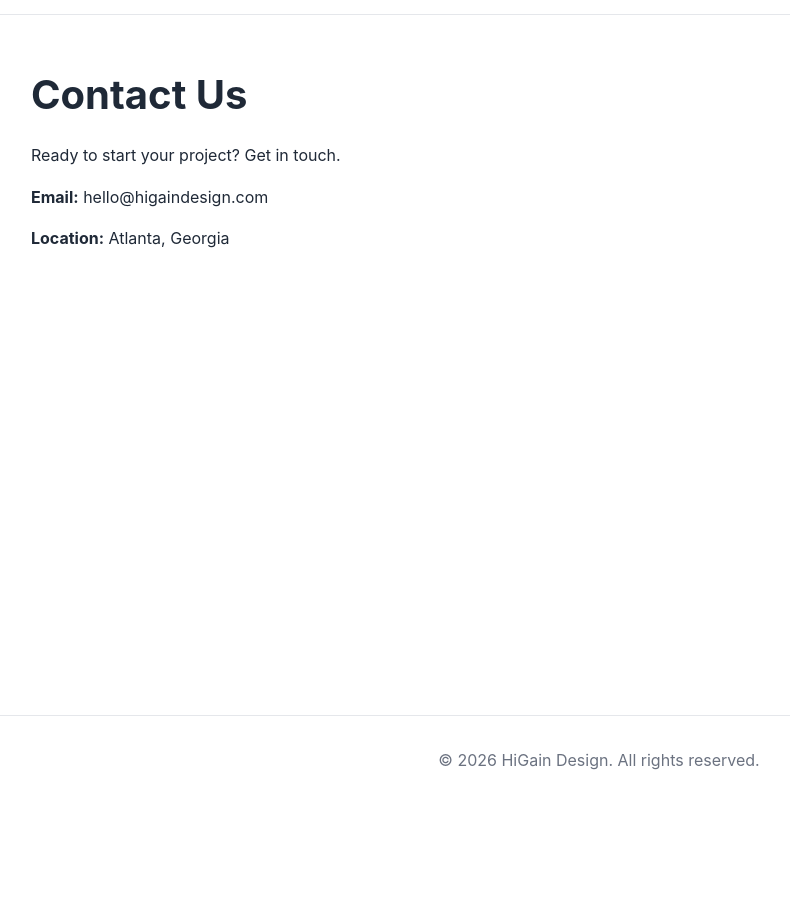
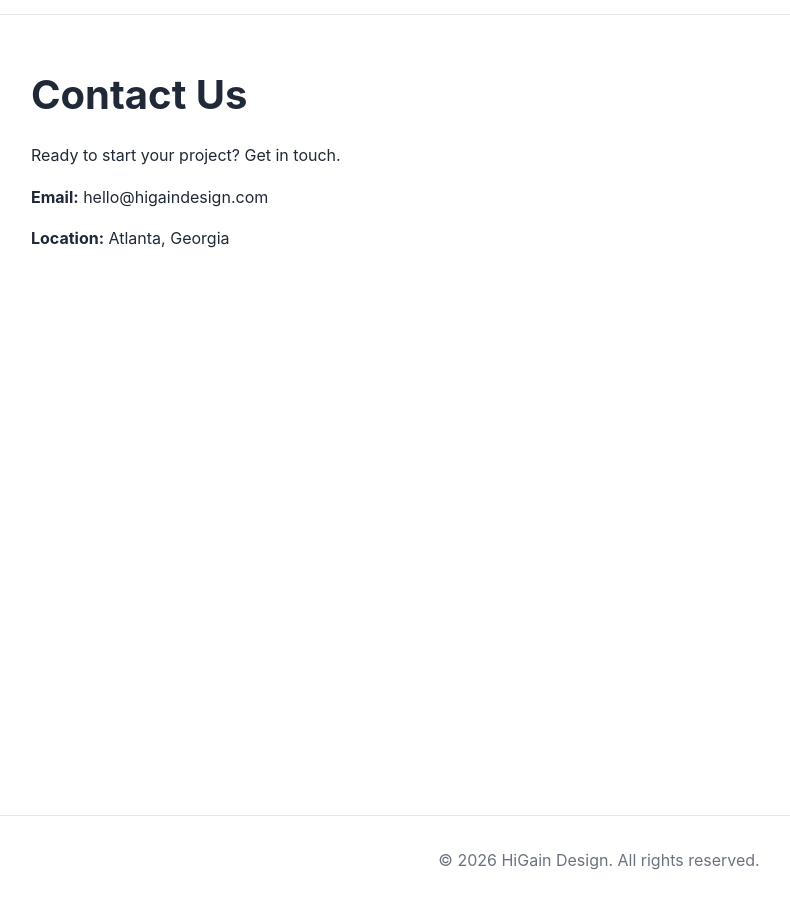
Before and after one commit to greg-e/higaindesign, a Jekyll site: the page built from contact.md, in a window 1280 px wide. Shown: the part 98-1020 px from the top of the page, without its empty margins (41-831 px from the left). Built offline with Jekyll 4.4.1, drawn with Linux system fonts in a browser that asks for light colours; before the commit the page ends 920 px from its top, so only the background shows below that; grey boxes are pictures that could not be loaded.

Commit message:
Adjust min-height of main section

```diff
--- a/assets/css/style.css
+++ b/assets/css/style.css
@@ -73,7 +73,7 @@ main {
   max-width: 1200px;
   margin: 0 auto;
   padding: 3rem 2rem;
-  min-height: calc(100vh - 200px);
+  min-height: calc(100vh - 100px);
 }
 
 /* Hero section */
```
